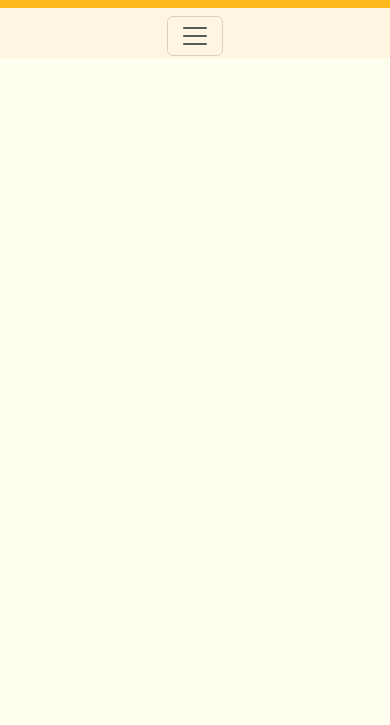
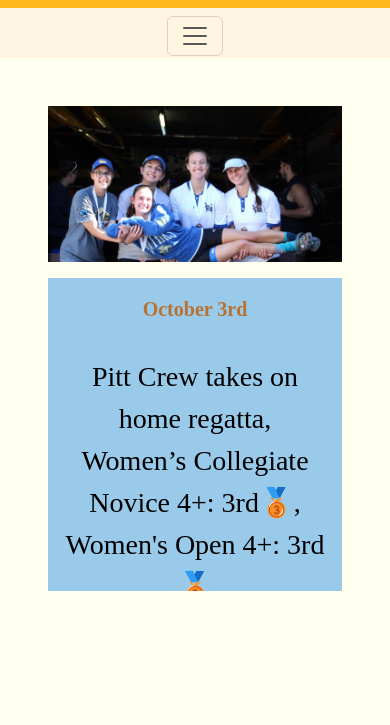
Before and after one commit to ivanPuri/PittRowing-Website, a plain HTML site: page main.html in a window 390 px wide. Shown: the part 119-844 px from the top of the page. Drawn offline with nearby package versions, Linux system fonts and the light colour scheme; a web font is replaced by a local one.

Commit message:
updates on main

```diff
--- a/css/main.css
+++ b/css/main.css
@@ -92,7 +92,27 @@ body{
     .mobile-outer-container{
         width: 100%;
         height: 100%;
+        flex-direction: column;
+        /* background-color: #003594; */
+
     }
+
+    #carousel-mobile{
+        border: #99caea;
+    }
+
+    #desc-carousel{
+        border: #B87333;
+    }
+    .carousel-mobile-inner, .carousel-item {
+        height: 100%;
+        width: 100%;
+    }
+
+    #desc-carousel-mobile-inner{
+        background-color: #99caea;
+    }
+
   }
 /*! --------- Page Content --------- */
 .content-container{
--- a/js/align.js
+++ b/js/align.js
@@ -20,11 +20,27 @@ document.addEventListener("DOMContentLoaded", () => {
   });
 
 
-
   // !synchronising the description carousel to the image carousel
   document.querySelector("#carousel").addEventListener('slide.bs.carousel', event => {
-      // console.log('Next slide index in #carousel: ', event.to);
       box.to(event.to);
   });
 
+
+
+
+  //!Mobile Syncronisation
+  const Mslide = new bootstrap.Carousel(document.querySelector("#carousel-mobile"), {
+    interval: 8000,
+    ride: 'carousel'
+  });
+  const Mbox = new bootstrap.Carousel(document.querySelector('#desc-carousel-mobile'), {
+    ride: false
+  });
+
+  document.querySelector("#carousel-mobile").addEventListener('slide.bs.carousel', event => {
+    Mbox.to(event.to);
 });
+
+
+
+});
--- a/js/initialSiteLoadMain.js
+++ b/js/initialSiteLoadMain.js
@@ -92,17 +92,42 @@ function fillMobile(jsonData){
     const descriptionBox = document.querySelector('#desc-carousel-mobile-inner');
 
     jsonData.forEach((dict, index) => {
+        // Creating mobile elements
         const slide = document.createElement('div');
+        const box = document.createElement('div');
         const descDateDiv = document.createElement('div');
         const descContentDiv = document.createElement('div');
-        slide.classList.add('carousel-item');
-        box.classList.add('carousel-item');
+
+        // creating the carousel items
+        slide.classList.add('carousel-item'); //image carousel
+        box.classList.add('carousel-item'); //info carousel
+
         descDateDiv.textContent = dict.date;
         descDateDiv.style.fontSize = "1.25rem";
+
+        descContentDiv.textContent = dict.description;
         descContentDiv.style.fontSize = "1.75rem";
-        descContentDiv.textContent = dict.description;
-        descDateDiv.classList.add("desc-date");
-        descContentDiv.classList.add("desc-content");
+
+        descDateDiv.classList.add("desc-date", "text-center", "p-3");
+        descContentDiv.classList.add("desc-content", "p-3", "text-center");
+
+        if (index === 0) {
+            slide.classList.add('active');
+            box.classList.add('active');
+        }
+
+        const img = document.createElement('img');
+        img.src = (dict.carousel);
+        img.classList.add('d-block', 'w-100', 'img-fluid');
+        img.style.height = '100%';
+        img.style.objectFit = 'cover';
+
+        box.appendChild(descDateDiv);
+        box.appendChild(descContentDiv);
+        descriptionBox.appendChild(box);
+
+        slide.appendChild(img);
+        carouselInner.appendChild(slide);
     })
 
 }
@@ -113,5 +138,5 @@ function fillMobile(jsonData){
 fetchData().then(jsonData => {
     console.log('Fetched and parsed data:', jsonData);
     fillPage(jsonData);
-
+    fillMobile(jsonData);
 });
--- a/main.html
+++ b/main.html
@@ -175,18 +175,18 @@
           </div>
 
           <!-- Mobile outer container -->
-          <div class="col-10 mobile-outer-container d-flex d-md-none">
+          <div class="mobile-outer-container d-flex d-md-none">
 
             <!-- Carousel -->
-            <div id="carousel-mobile" class="carousel slide h-100 w-100"  >
-              <div id="carousel-mobile-inner" class="carousel-inner h-100">
+            <div id="carousel-mobile" class="carousel col-8 slide h-25 w-100"  >
+              <div id="carousel-mobile-inner" class="carousel-inner w-100 h-100">
                 <!--* Images are injected into here using javaScript  -->
               </div>
             </div>
 
             <!-- Carousel Image Descriptions  -->
-            <div id="desc-carousel" class="carousel slide h-100">
-              <div id="desc-carousel-mobile-inner" class="carousel-inner h-100">
+            <div id="desc-carousel-mobile" class="carousel col-8 slide h-50 w-100 mt-3">
+              <div id="desc-carousel-mobile-inner" class="carousel-inner w-100 h-100">
                 <!--* Descriptions are injected into here using javaScript  -->
               </div>
             </div>
```
